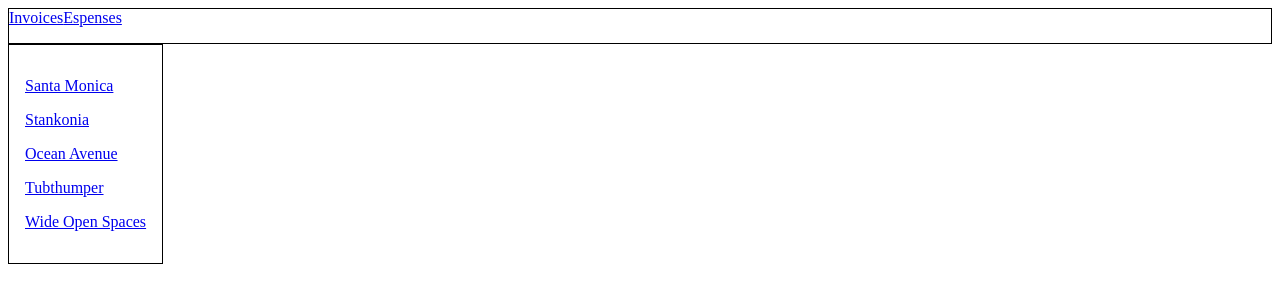
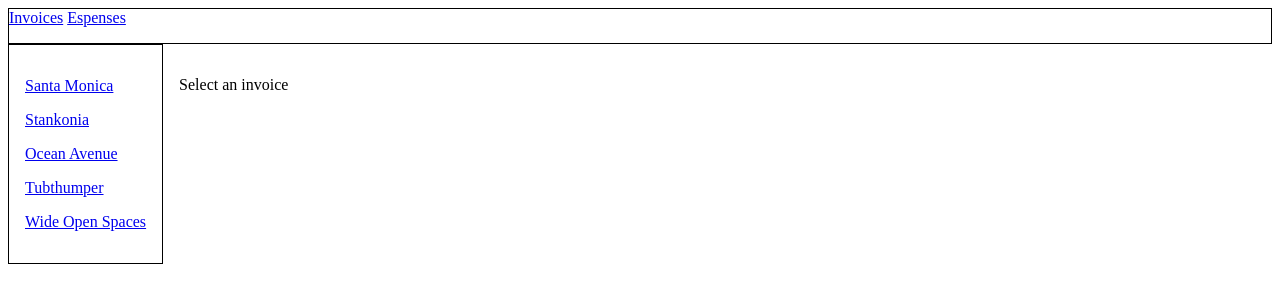
Before and after one commit to POLLY1515/Tutorial-react-router-dom-6-4, a React (Vite) app: page /invoices in a window 1280 px wide. Shown: the top 302 px of the page. Built offline with nearby package versions, Linux system fonts and the light colour scheme.

Commit message:
Index routes

```diff
--- a/src/App.tsx
+++ b/src/App.tsx
@@ -8,10 +8,11 @@ function App() {
     <nav>
 
 
-      <Link to="/invoices">Invoices</Link>{""}
+      <Link to="/invoices">Invoices</Link>{"   "}
       <Link to="/expenses">Espenses</Link>
 
     </nav>
+
     <Outlet/>
 
     </>
--- a/src/main.tsx
+++ b/src/main.tsx
@@ -7,14 +7,17 @@ import Expenses from "./routes/Expenses/index.tsx";
 import Invoices from "./routes/Invoices/index.tsx";
 import NotFound from "./routes/NotFound/index.tsx";
 import Invoice from "./routes/Invoices/Invoice";
-
+import InvoicesIndex from "./routes/Invoices/InvoicesIndex/index.tsx";
+import Welcome from "./routes/Welcome/index.tsx";
 createRoot(document.getElementById("root")!).render(
   <StrictMode>
     <BrowserRouter>
       <Routes>
         <Route path="/" element={<App />}>
+        <Route index element={< Welcome />}/>
           <Route path="expenses" element={<Expenses />} />
           <Route path="invoices" element={<Invoices />}>
+            <Route index element={< InvoicesIndex />}/>
             <Route path=":invoiceId" element={<Invoice />} />
           </Route>
           <Route path="*" element={<NotFound />} />
--- /dev/null
+++ b/src/routes/Invoices/InvoicesIndex/index.tsx
@@ -0,0 +1,9 @@
+export default function InvoicesIndex() {
+  return (
+    <>
+      <main style={{ padding: "1rem" }}>
+        <p>Select an invoice</p>
+      </main>
+    </>
+  );
+}
--- /dev/null
+++ b/src/routes/Welcome/index.tsx
@@ -0,0 +1,7 @@
+export default function Welcome(){
+    return(
+        <main>
+        <p>Bem vindos</p>
+        </main>
+    );
+}
```
